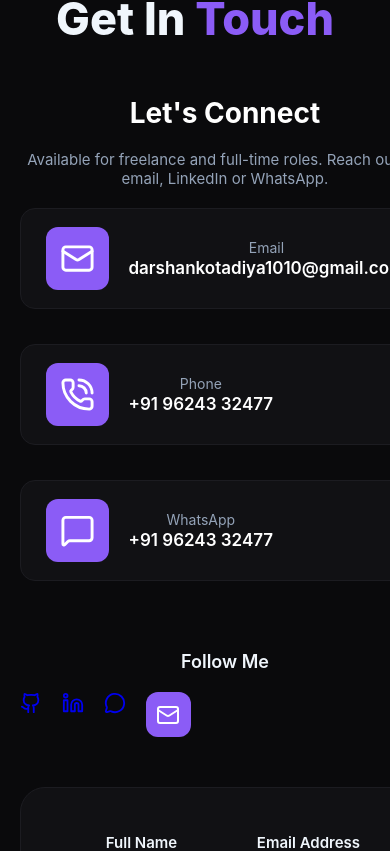
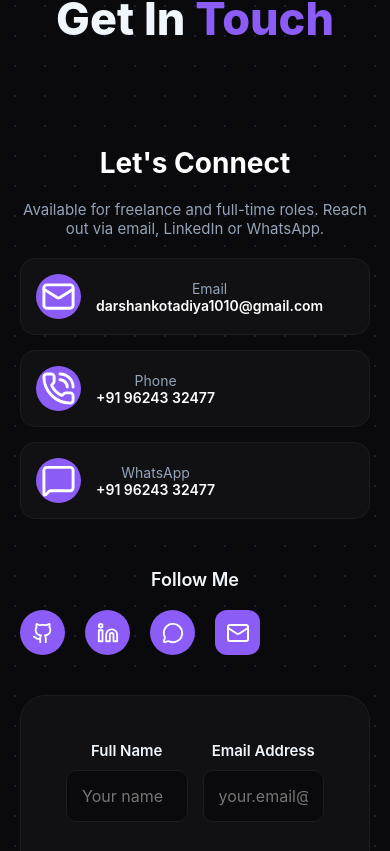
Before and after one commit to darshankotadiya/darshan-portfolio, a React (Vite) app: page / in a window 390 px wide. Shown: the part 7793-8644 px from the top of the page. Built offline with nearby package versions, Linux system fonts and the light colour scheme.

Commit message:
Update App.css

```diff
--- a/src/App.css
+++ b/src/App.css
@@ -857,3 +857,61 @@ html {
     width: 100% !important;
   }
 }
+
+/* ૧. આઇકન્સને એકસરખા ગોળ અને પર્પલ કરવા */
+.footer-social-icon, .icon-box-purple {
+  display: flex !important;
+  align-items: center;
+  justify-content: center;
+  width: 45px !important;
+  height: 45px !important;
+  background: #8b5cf6 !important; /* તારા સ્ક્રીનશોટ મુજબનો પર્પલ કલર */
+  border-radius: 50% !important; /* બધા આઇકન્સ ગોળ થઈ જશે */
+  color: white !important;
+  padding: 0 !important;
+}
+
+/* ૨. લાઈવ તારા મંડળ જેવી બેકગ્રાઉન્ડ ઇફેક્ટ */
+#contact {
+  background-image: radial-gradient(rgba(139, 92, 246, 0.2) 1px, transparent 1px) !important;
+  background-size: 30px 30px !important;
+  display: flex !important;
+  flex-direction: column !important;
+  align-items: center !important;
+}
+
+/* ૩. મોબાઈલ રિસ્પોન્સિવ (જમણી બાજુ ખેંચાતું રોકવા માટે) */
+@media (max-width: 768px) {
+  #contact {
+    padding: 60px 20px !important; /* સાઈડની વધારાની જગ્યા કાઢી નાખી */
+  }
+
+  .contact-grid {
+    grid-template-columns: 1fr !important; /* ફોર્મ અને ટેક્સ્ટ એકની નીચે એક આવશે */
+    width: 100% !important;
+    gap: 20px !important;
+  }
+
+  /* ૪. Email/Phone/WhatsApp ટેક્સ્ટની વધારાની સ્પેસ ઘટાડવા */
+  .contact-info-card {
+    padding: 15px !important;
+    gap: 15px !important; /* આનાથી આઇકન અને ટેક્સ્ટ વચ્ચેની સ્પેસ ઓછી થશે */
+    width: 100% !important;
+    margin-bottom: 0 !important;
+  }
+
+  .label {
+    margin: 0 !important; /* 'Email' ટેક્સ્ટની આસપાસની સ્પેસ કાઢી નાખી */
+    font-size: 14px !important;
+  }
+
+  .value {
+    font-size: 14px !important;
+  }
+
+  /* ફોર્મ ઇનપુટને મોબાઈલમાં ફિટ કરવા */
+  .input-field {
+    width: 100% !important;
+    margin-bottom: 15px !important;
+  }
+}
```
